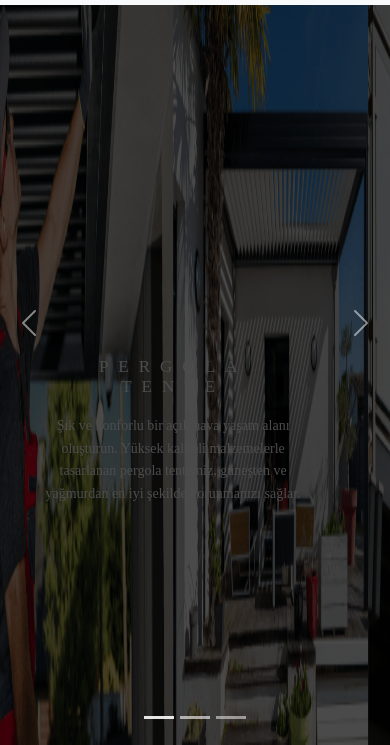
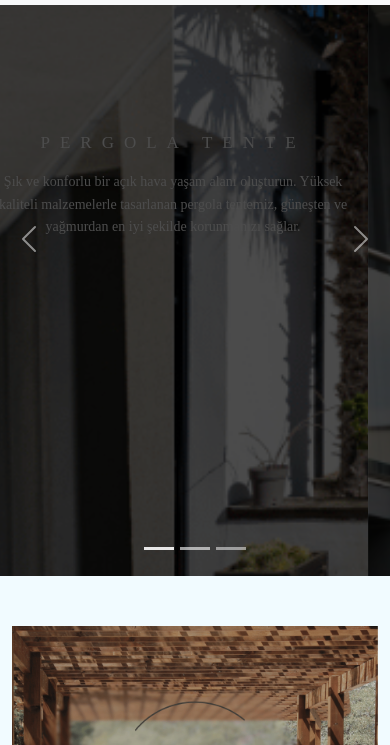
Before and after one commit to Mimadfaoussi/Pergolam, a plain HTML site: page index.html in a window 390 px wide. Shown: the part 99-844 px from the top of the page. Drawn offline with nearby package versions, Linux system fonts and the light colour scheme.

Commit message:
updating carousel text in mobile view

```diff
--- a/index.html
+++ b/index.html
@@ -246,10 +246,10 @@
                         <p id="right">Lorem ipsum dolor sit amet, consectetur adipisicing elit. Error blanditiis dolorum magnam libero quibusdam officia, velit, labore ipsum ipsa earum recusandae quo impedit numquam esse eaque necessitatibus hic, est quaerat.</p>
 
                     </div>
-                    <div class="col-md-3 col-lg 3 col-xl-3 mx-auto mt-3 map">
+                    <!-- <div class="col-md-3 col-lg 3 col-xl-3 mx-auto mt-3 map">
                         <h5 class="font-weight-bold mb-4"><span class="text-warning">Locali</span>sation</h5>
                         <iframe src="https://www.google.com/maps/embed?pb=!1m18!1m12!1m3!1d3856.595472941509!2d3.29183364636951!3d36.7585034269377!2m3!1f0!2f0!3f0!3m2!1i1024!2i768!4f13.1!3m3!1m2!1s0x128e4597ee00a68f%3A0x8f5f5186f1b5bf53!2sThe%20life%20club!5e0!3m2!1sfr!2sdz!4v1670441240040!5m2!1sfr!2sdz" width="600" height="450" style="border:0;" allowfullscreen="" loading="lazy" referrerpolicy="no-referrer-when-downgrade"></iframe>
-                    </div>
+                    </div> -->
             </div>
         </footer>
 
--- a/styles.css
+++ b/styles.css
@@ -176,36 +176,51 @@ body{
 
 /* ======= RESPONSIVE CSS ======== */
 
-@media only screen and (max-width:767px)
-{
-    .navbar-nav{
+/* ======= RESPONSIVE CSS ======== */
+
+/* ======= RESPONSIVE CSS ======== */
+
+@media only screen and (max-width: 767px) {
+    .navbar-nav {
         text-align: center;
     }
 
-    .carousel1 .carousel-caption{
+    .carousel1 .carousel-caption {
+        position: absolute; /* Ensure the text is positioned absolutely within the carousel */
+        top: 40%; /* Center the text vertically */
+        left: 50%; /* Center the text horizontally */
+        transform: translate(-50%, -50%); /* Center the text exactly */
+        width: 100%; /* Ensure the caption takes the full width */
+        text-align: center; /* Center-align the text */
+        margin: 0; /* Remove any default margin */
+        z-index: 10; /* Ensure the text is above other elements */
+    }
 
-        margin: auto;
-    }
-    .carousel1 .carousel-caption h5{
+    .carousel1 .carousel-caption h5 {
         padding: 10px 15px;
         font-size: 17px;
-
     }
 
-    .carousel1 .carousel-caption p{
-        /*padding: 10px 15px;*/
+    .carousel1 .carousel-caption p {
         font-size: 14px;
-        width:100%;
+        width: 90%;
         line-height: 1.6;
-
     }
 
-    .about .about-text{
+    .carousel1 .carousel-item {
+        height: 80vh; /* Adjust the height to 50% of the viewport height for mobile */
+    }
+
+    .carousel1 .carousel-item img {
+        height: 80vh; /* Ensure the image also respects the height constraint */
+        object-fit: cover; /* Ensure the image covers the entire area */
+    }
+
+    .about .about-text {
         margin-top: 8%;
     }
 
-    .card{
+    .card {
         margin-bottom: 30px;
     }
-
 }
```
